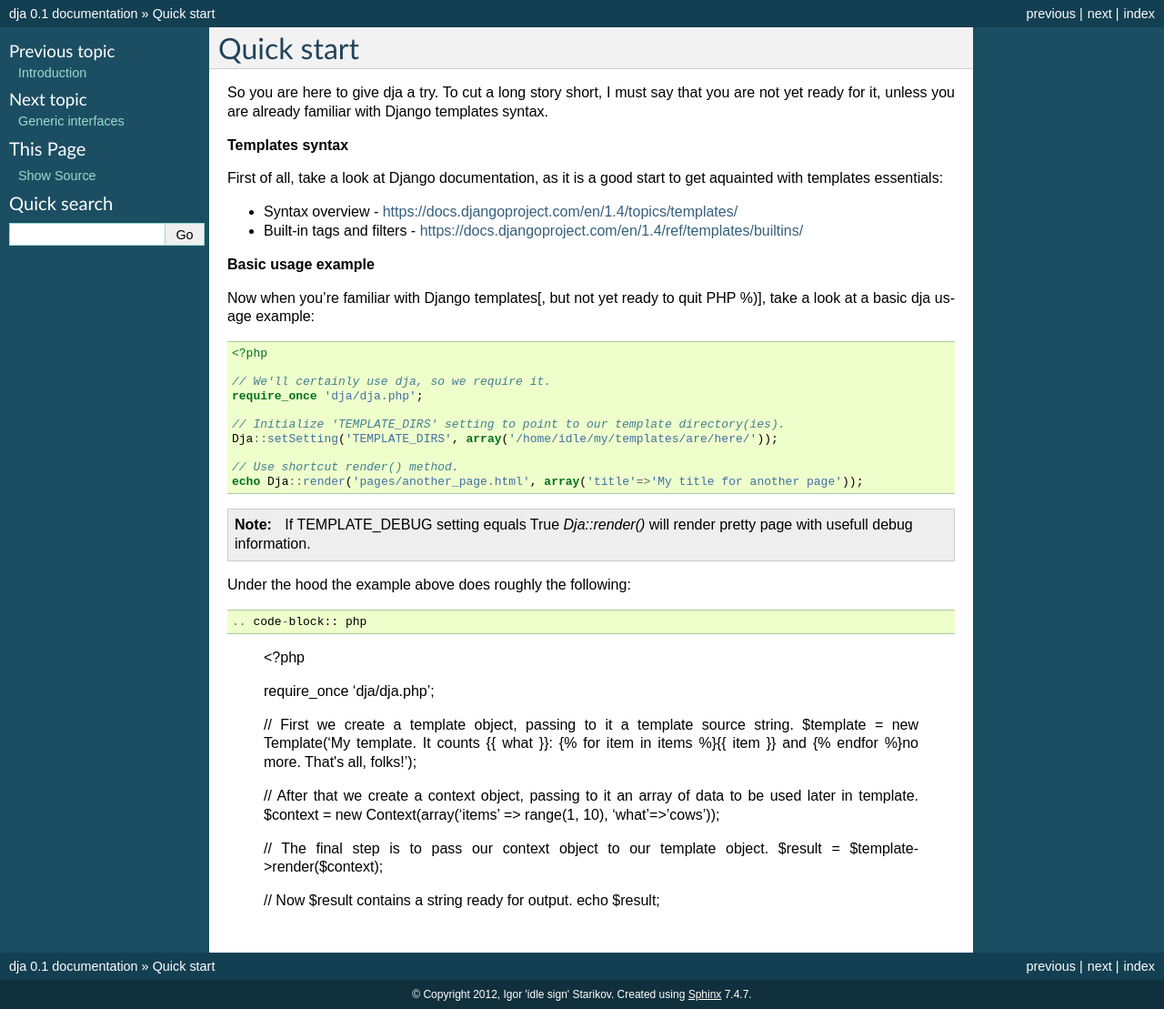
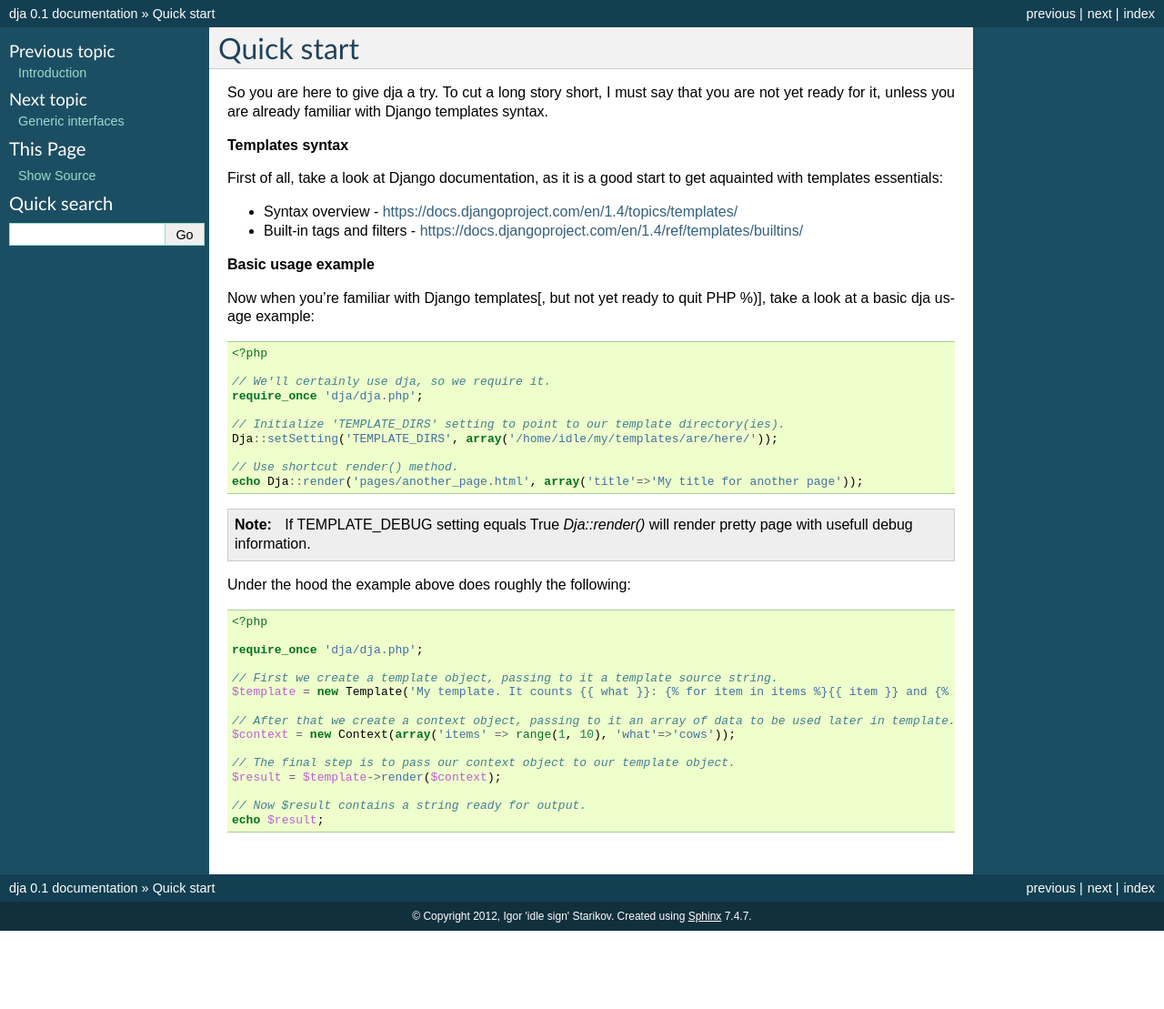
Before and after one commit to idlesign/dja, a Sphinx documentation site: the page built from docs/source/quickstart.rst, in a window 1280 px wide. Shown: the whole page at 91% size. Built offline with Sphinx 7.4.7, drawn with Linux system fonts in a browser that asks for light colours; after the commit the page ends 1023 px from its top, so only the background shows below that.

Commit message:
Docs markup fix.

```diff
--- a/docs/source/quickstart.rst
+++ b/docs/source/quickstart.rst
@@ -40,7 +40,7 @@ at a basic dja usage example:
     If TEMPLATE_DEBUG setting equals True `Dja::render()` will render pretty page with usefull debug information.
 
 
-Under the hood the example above does roughly the following::
+Under the hood the example above does roughly the following:
 
 .. code-block:: php
 
```
